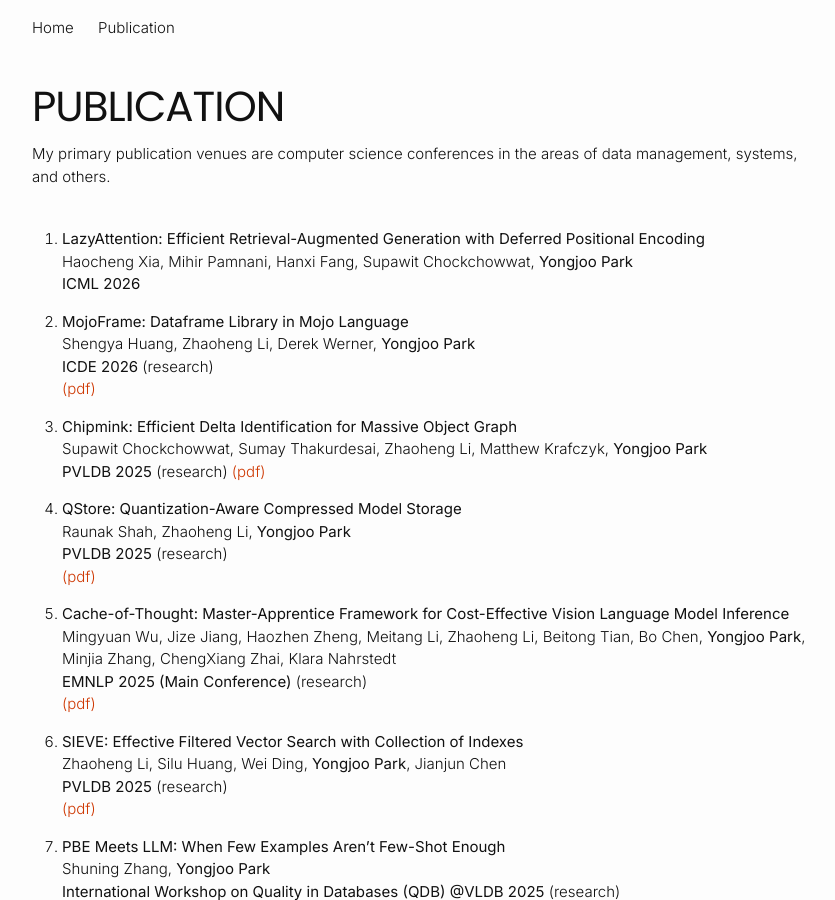
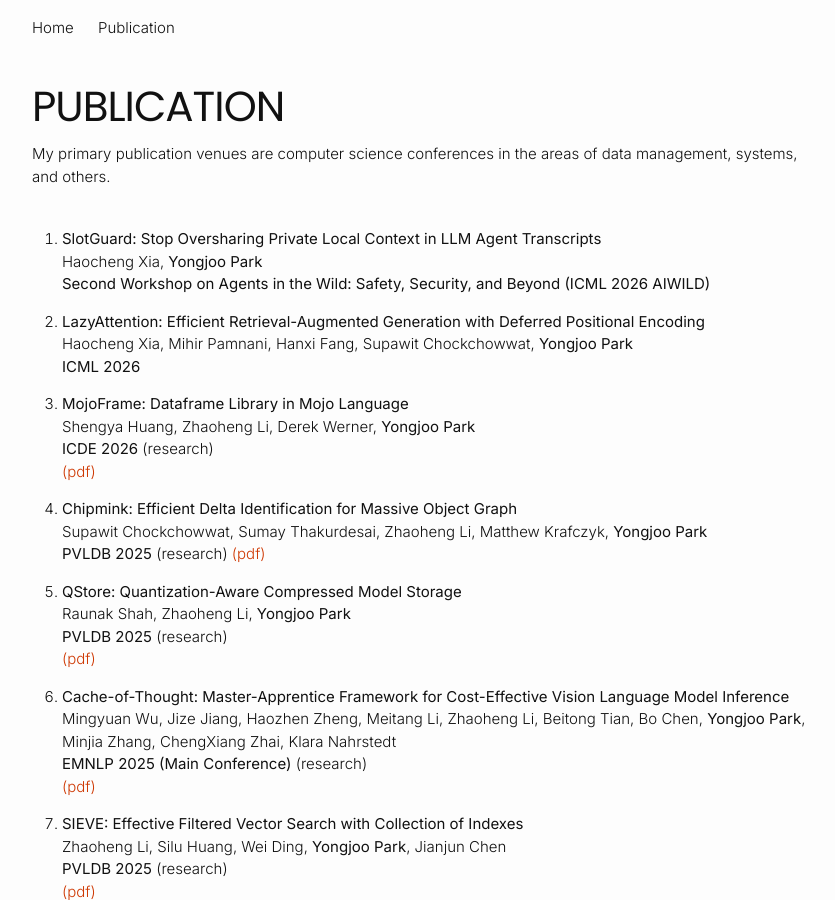
Before and after one commit to pyongjoo/pyongjoo.github.io, a Jekyll site: the page built from publication.md, in a window 1280 px wide and 900 px high. Shown: the whole window, without its empty margins (218-1053 px from the left). Built offline with Jekyll 4.4.1, drawn with Linux system fonts in a browser that asks for light colours.

Commit message:
Add SlotGuard

```diff
--- a/publication.md
+++ b/publication.md
@@ -8,6 +8,11 @@
 systems, and others.
 
 <div style="margin-bottom: 40px;"></div>
+
+
+1. **SlotGuard: Stop Oversharing Private Local Context in LLM Agent Transcripts**
+   Haocheng Xia, **Yongjoo Park**
+   **Second Workshop on Agents in the Wild: Safety, Security, and Beyond (ICML 2026 AIWILD)**
 
 1. **LazyAttention: Efficient Retrieval-Augmented Generation with Deferred Positional Encoding**
    Haocheng Xia, Mihir Pamnani, Hanxi Fang, Supawit Chockchowwat, **Yongjoo Park**
```
Also changed, not shown: _home/2019-11-30-students.md (+1 -1 lines).
